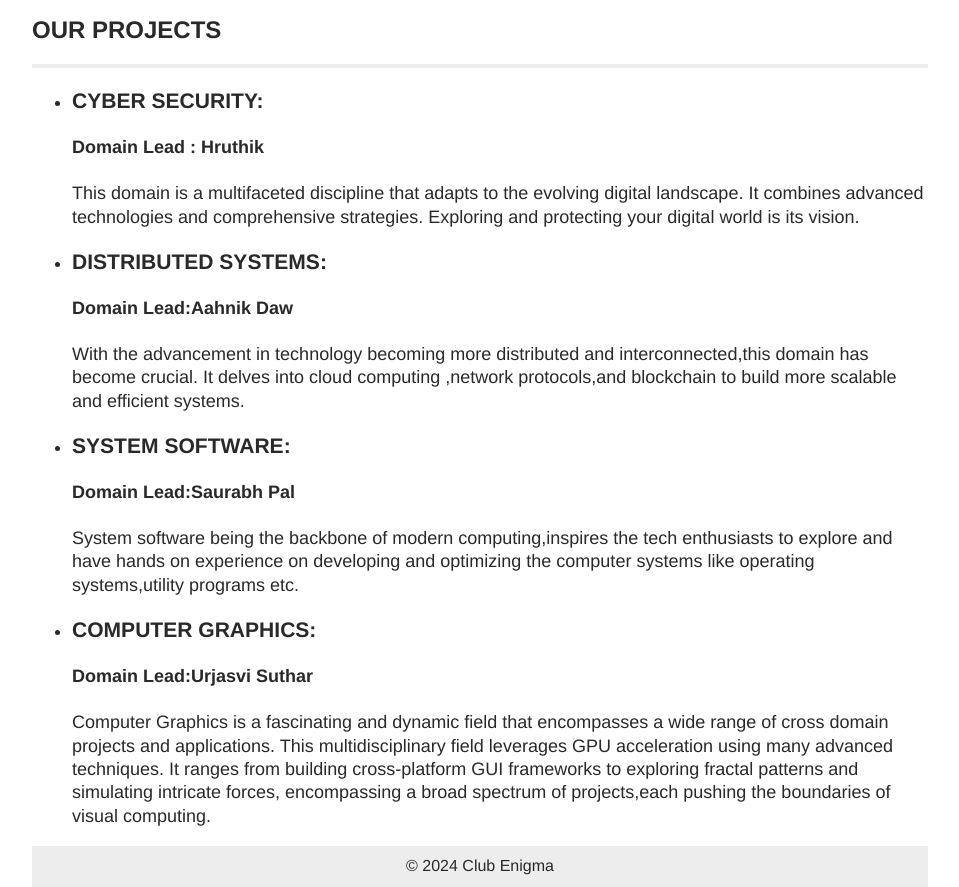
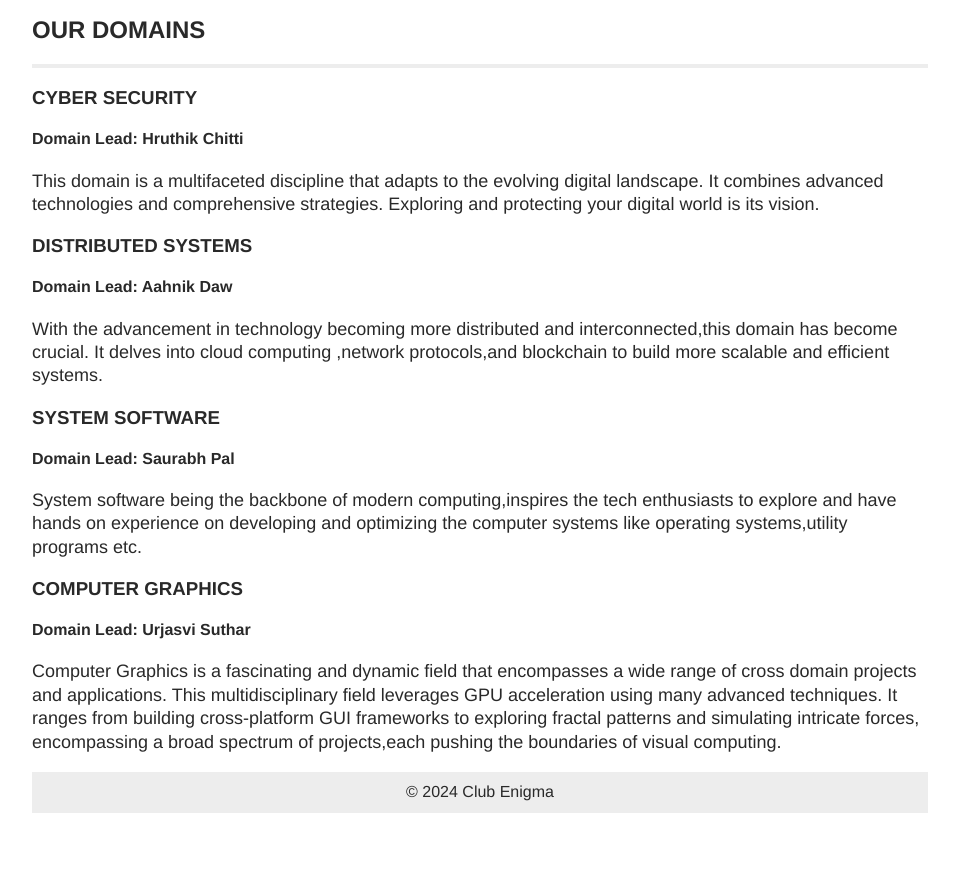
Before and after one commit to Enigma-IIITS/Website, a plain HTML site: page docs/welcome.html in a window 1280 px wide. Shown: the part 715-1602 px from the top of the page, without its empty margins (160-1119 px from the left). After the commit the page ends 1528 px from the top, so only its background shows below. Drawn offline with Linux system fonts and the light colour scheme.

Commit message:
update welcome.md

```diff
--- a/docs/welcome.html
+++ b/docs/welcome.html
@@ -51,7 +51,7 @@ projects by members from each core computer science domain such as
 Systems</strong>.</p>
 <p>It is led by <strong>Arka Mondal</strong>, co-led by <strong>Kalyan
 Bezawada Chakravarthy</strong> and each domain led by <strong>Saurabh
-Pal</strong>, <strong>Hruthik Chitty</strong>, <strong>Urjasvi
+Pal</strong>, <strong>Hruthik Chitti</strong>, <strong>Urjasvi
 Suthar</strong> and <strong>Aahnik Daw</strong> respectively. The club
 consist of total of 23 diverse group of members from different part of
 India, which are inclusive of gender and disability.</p>
@@ -64,37 +64,35 @@ knowledge and skills that allow them to improve and fullfill their
 latent potential. We aim to not only create technologies inside, but
 also participate in hackathon, host events and bring industry expert to
 share their immense knowledge with rest of college.</p>
-<h2 id="our-projects">OUR PROJECTS</h2>
+<h2 id="our-domains">OUR DOMAINS</h2>
 <hr />
-<ul>
-<li><h3 id="cyber-security">CYBER SECURITY:</h3>
-<h4 id="domain-lead-hruthik">Domain Lead : Hruthik</h4>
+<h3 id="cyber-security">CYBER SECURITY</h3>
+<h4 id="domain-lead-hruthik-chitti">Domain Lead: Hruthik Chitti</h4>
 <p>This domain is a multifaceted discipline that adapts to the evolving
 digital landscape. It combines advanced technologies and comprehensive
 strategies. Exploring and protecting your digital world is its
-vision.</p></li>
-<li><h3 id="distributed-systems">DISTRIBUTED SYSTEMS:</h3>
-<h4 id="domain-leadaahnik-daw">Domain Lead:Aahnik Daw</h4>
+vision.</p>
+<h3 id="distributed-systems">DISTRIBUTED SYSTEMS</h3>
+<h4 id="domain-lead-aahnik-daw">Domain Lead: Aahnik Daw</h4>
 <p>With the advancement in technology becoming more distributed and
 interconnected,this domain has become crucial. It delves into cloud
 computing ,network protocols,and blockchain to build more scalable and
-efficient systems.</p></li>
-<li><h3 id="system-software">SYSTEM SOFTWARE:</h3>
-<h4 id="domain-leadsaurabh-pal">Domain Lead:Saurabh Pal</h4>
+efficient systems.</p>
+<h3 id="system-software">SYSTEM SOFTWARE</h3>
+<h4 id="domain-lead-saurabh-pal">Domain Lead: Saurabh Pal</h4>
 <p>System software being the backbone of modern computing,inspires the
 tech enthusiasts to explore and have hands on experience on developing
 and optimizing the computer systems like operating systems,utility
-programs etc.</p></li>
-<li><h3 id="computer-graphics">COMPUTER GRAPHICS:</h3>
-<h4 id="domain-leadurjasvi-suthar">Domain Lead:Urjasvi Suthar</h4>
+programs etc.</p>
+<h3 id="computer-graphics">COMPUTER GRAPHICS</h3>
+<h4 id="domain-lead-urjasvi-suthar">Domain Lead: Urjasvi Suthar</h4>
 <p>Computer Graphics is a fascinating and dynamic field that encompasses
 a wide range of cross domain projects and applications. This
 multidisciplinary field leverages GPU acceleration using many advanced
 techniques. It ranges from building cross-platform GUI frameworks to
 exploring fractal patterns and simulating intricate forces, encompassing
 a broad spectrum of projects,each pushing the boundaries of visual
-computing.</p></li>
-</ul>
+computing.</p>
 <script src="highlight.min.js"></script>
 <script>hljs.highlightAll();</script>
 <script>const stylesheet = document.documentElement.style;
```
Also changed, not shown: 1 other file.
